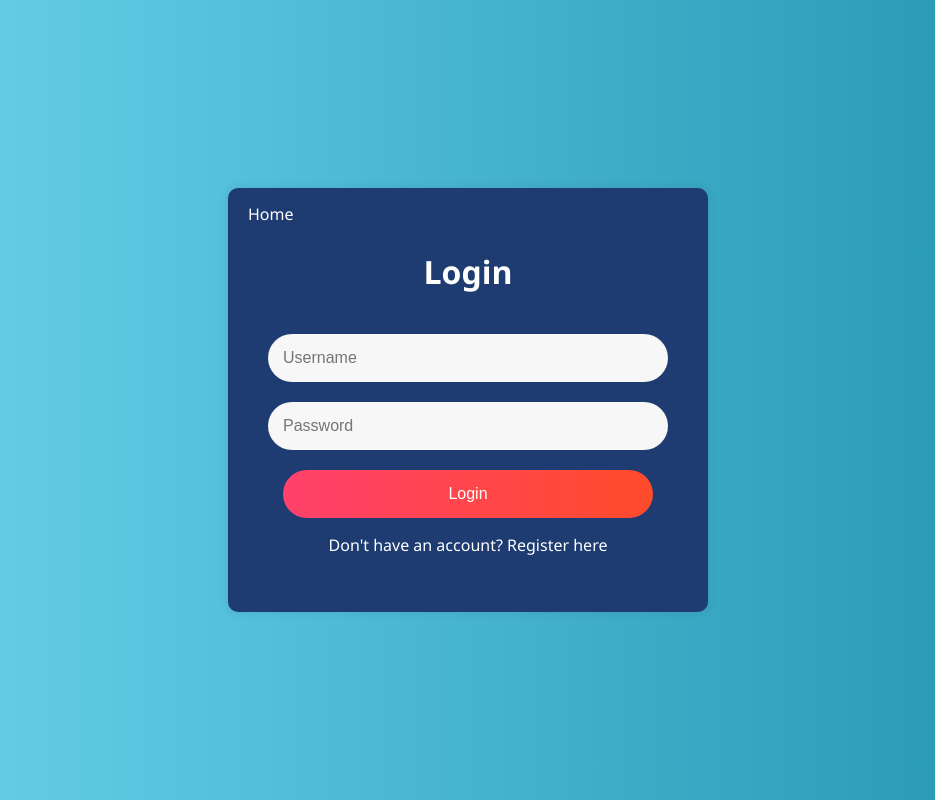
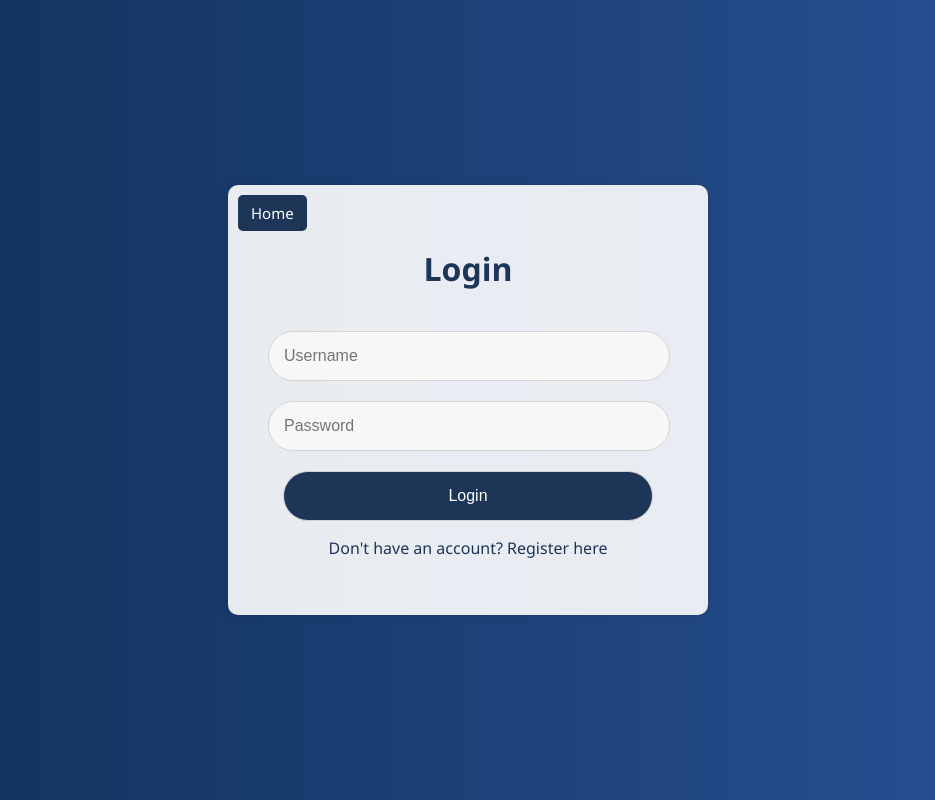
Before and after one commit to MaksHofman/kcal_counter_page, a Flask app: page /login in a window 1280 px wide. Shown: the whole page, without its empty margins (172-1107 px from the left). Run offline with Flask 3, Linux system fonts and the light colour scheme.

Commit message:
Rework Register and Login pages

```diff
--- a/site/history_functions.py
+++ b/site/history_functions.py
@@ -17,7 +17,7 @@ def update_today_history(email, kcal_count):
     entry_to_change = CaloriesHistory.query.filter_by(user_email=user.email, entry_date=today).first()
 
     if not entry_to_change:
-        add_new_today_history_by_email(email, kcal_count, goal)
+        add_new_today_history_by_email(email, kcal_count, goal, user.goal_type)
         db.session.commit()
         return
 
--- a/site/static/style_kcal_calculator.css
+++ b/site/static/style_kcal_calculator.css
@@ -93,6 +93,7 @@ h6 {
 .title_p {
     font-size: 1.1rem;
     font-weight: bold;
+    white-space: nowrap;
 }
 p {
     color: #1d3557;
--- /dev/null
+++ b/site/static/style_login.css
@@ -0,0 +1,75 @@
+/* Global settings */
+body {
+    font-family: 'Segoe UI', Tahoma, Geneva, Verdana, sans-serif;
+    background: linear-gradient(to right, #0f3057, #2a5298);
+    color: #fff;
+    margin: 0;
+    padding: 0;
+    display: flex;
+    justify-content: center;
+    align-items: center;
+    height: 100vh;
+}
+
+.container {
+    max-width: 400px;
+    padding: 40px;
+    background: rgba(255, 255, 255, 0.9);
+    border-radius: 10px;
+    box-shadow: 0 0 10px rgba(0, 0, 0, 0.1);
+    text-align: center;
+    position: relative;
+}
+
+input[type="text"], input[type="password"], button {
+    width: calc(100% - 30px);
+    margin-top: 20px;
+    padding: 15px;
+    border: 1px solid lightgray;
+    border-radius: 25px;
+    font-size: 16px;
+    background: #f7f7f7;
+    outline: none;
+}
+
+button {
+    background: #1d3557;
+    color: #fff;
+    cursor: pointer;
+    transition: all 0.3s ease;
+    border-radius: 25px;
+}
+
+button:hover {
+    background: #457b9d;
+}
+
+.home-btn {
+    position: absolute;
+    top: 10px;
+    left: 10px;
+    padding: 8px 13px;
+    background-color: #1d3557;
+    color: #fff;
+    border-radius: 5px;
+    text-decoration: none;
+    font-size: 15px;
+}
+
+a {
+    color: #1d3557;
+    text-decoration: none;
+}
+
+a:hover {
+    color: #1e3c72;
+    text-decoration: underline;
+}
+
+h1 {
+    color: #1d3557;
+}
+
+p {
+    color: #1d3557;
+}
--- a/site/templates/login.html
+++ b/site/templates/login.html
@@ -1,35 +1,16 @@
-<!-- templates/login.html -->
 <!DOCTYPE html>
 <html lang="en">
 <head>
     <meta charset="UTF-8">
     <meta name="viewport" content="width=device-width, initial-scale=1.0">
     <title>Login</title>
-    <link rel="stylesheet" href="{{ url_for('static', filename='styles.css') }}">
-    <style>
-        /* Inline CSS for the wrapper */
-        .wrapper {
-            position: relative;
-        }
-
-        /* Inline CSS for the home button */
-        .home-btn {
-            position: absolute;
-            top: 10px;
-            left: 10px;
-            padding: 5px 10px;
-            background-color: #1e3c72;
-            color: #fff;
-            border-radius: 5px;
-            text-decoration: none;
-        }
-    </style>
+    <link rel="stylesheet" href="{{ url_for('static', filename='style_login.css') }}">
 </head>
 <body>
 <div class="wrapper">
-        <a href="{{ url_for('home') }}" class="home-btn">Home</a>
     <div class="container">
         <div class="login-box">
+            <a href="{{ url_for('home') }}" class="home-btn">Home</a>
             <h1>Login</h1>
             <form action="{{ url_for('login') }}" method="POST">
                 <input type="text" name="username" placeholder="Username" required>
--- a/site/templates/register.html
+++ b/site/templates/register.html
@@ -4,7 +4,7 @@
     <meta charset="UTF-8">
     <meta name="viewport" content="width=device-width, initial-scale=1.0">
     <title>Register</title>
-    <link rel="stylesheet" href="{{ url_for('static', filename='styles.css') }}">
+    <link rel="stylesheet" href="{{ url_for('static', filename='style_register.css') }}">
 </head>
 <body>
 <div class="container">
```
Also changed, not shown: site/static/style_register.css (added, +62 -0 lines), site/templates/kcal_calculator.html (+7 -10 lines), site/static/plots_saved_to_display/2024-09-13.png (deleted), site/static/plots_saved_to_display/2024-09-13mass.png (deleted). Lines whose indentation alone changed are shown as unchanged.
